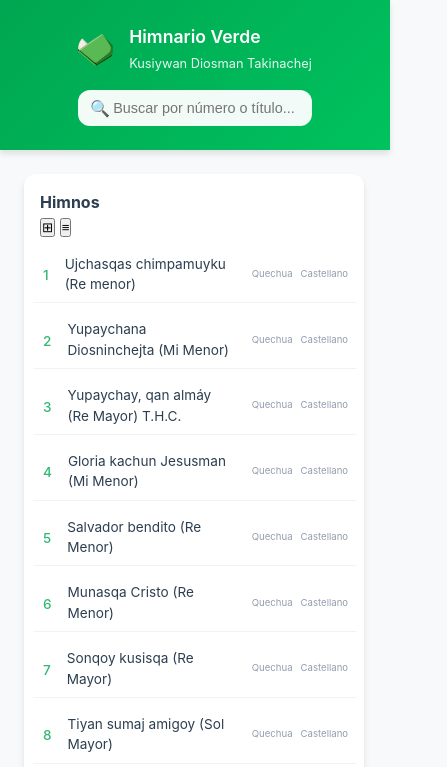
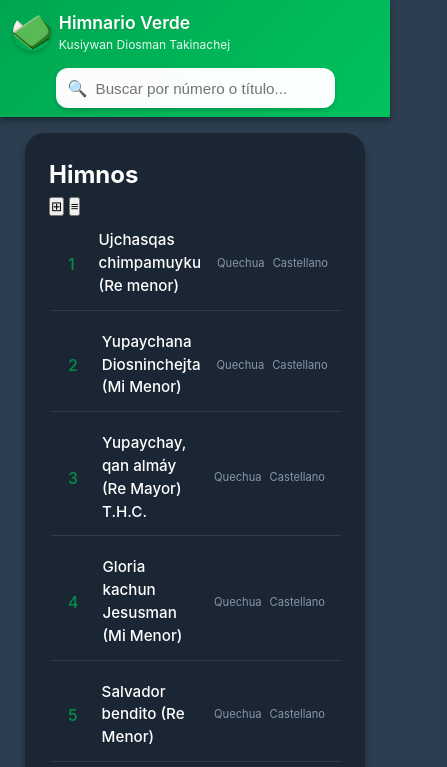
Before and after one commit to nextappcode/himnario_verde, a plain HTML site: page index.html in a window 390 px wide. Shown: the top 767 px of the page, 447 px wide, since content can reach past the window. Drawn offline with Linux system fonts and the light colour scheme.

Commit message:
Add files via upload

```diff
--- a/lyrics.css
+++ b/lyrics.css
@@ -104,13 +104,13 @@
 
 /* Estilo de lista en cascada */
 .lyrics-line {
-    padding: 0.5rem 1rem 0.5rem 2rem;
+    padding: 0.75rem 1.2rem 0.75rem 2.5rem;
     position: relative;
-    font-size: 0.95rem;
-    line-height: 1.6;
+    font-size: 1.1rem;
+    line-height: 1.8;
     color: var(--text-primary);
     border-left: 2px solid transparent;
-    margin-bottom: 0.25rem;
+    margin-bottom: 0.35rem;
     transition: all 0.2s ease;
     animation: slideIn 0.3s ease-out backwards;
 }
@@ -118,9 +118,10 @@
 .lyrics-line::before {
     content: '♪';
     position: absolute;
-    left: 0.75rem;
+    left: 1rem;
     opacity: 0.5;
     color: var(--primary);
+    font-size: 1.1rem;
 }
 
 .lyrics-line:hover {
@@ -183,12 +184,14 @@
     }
 
     .lyrics-line {
-        padding: 0.4rem 0.8rem 0.4rem 1.5rem;
-        font-size: 0.9rem;
+        padding: 0.6rem 1rem 0.6rem 2rem;
+        font-size: 1rem;
+        line-height: 1.6;
     }
 
     .lyrics-line::before {
-        left: 0.4rem;
+        left: 0.6rem;
+        font-size: 1rem;
     }
 }
 
@@ -216,14 +219,19 @@
     }
 
     .lyrics-line {
-        padding: 0.3rem 0.6rem 0.3rem 1.3rem;
-        font-size: 0.85rem;
-        line-height: 1.4;
+        padding: 0.5rem 0.8rem 0.5rem 1.8rem;
+        font-size: 0.95rem;
+        line-height: 1.5;
     }
 
     .close-btn {
         font-size: 1.2rem;
         padding: 0.3rem;
+    }
+
+    .lyrics-line::before {
+        left: 0.6rem;
+        font-size: 1rem;
     }
 }
 
--- a/styles.css
+++ b/styles.css
@@ -9,19 +9,19 @@
     --gradient-hover: linear-gradient(135deg, var(--primary-light), var(--primary));
 
     /* Colores de fondo */
-    --bg-main: #f8f9fa;
-    --bg-card: #ffffff;
-    --bg-modal: rgba(0, 0, 0, 0.5);
+    --bg-main: #2C3E50;
+    --bg-card: #1a2634;
+    --bg-modal: rgba(0, 0, 0, 0.8);
 
     /* Colores de texto */
-    --text-primary: #2C3E50;
-    --text-secondary: #64748b;
+    --text-primary: #ffffff;
+    --text-secondary: #b4c6d8;
     --text-light: #ffffff;
 
     /* Sombras */
-    --shadow-sm: 0 2px 4px rgba(0, 0, 0, 0.05);
-    --shadow-md: 0 4px 6px rgba(0, 0, 0, 0.1);
-    --shadow-lg: 0 10px 15px rgba(0, 0, 0, 0.1);
+    --shadow-sm: 0 2px 4px rgba(0, 0, 0, 0.2);
+    --shadow-md: 0 4px 6px rgba(0, 0, 0, 0.3);
+    --shadow-lg: 0 10px 15px rgba(0, 0, 0, 0.3);
 
     /* Bordes */
     --radius-sm: 8px;
@@ -86,6 +86,7 @@ body {
     height: 40px;
     border-radius: 50%;
     object-fit: cover;
+    box-shadow: var(--shadow-sm);
 }
 
 .logo-text {
@@ -95,11 +96,14 @@ body {
 .logo-text h1 {
     font-size: 1.25rem;
     font-weight: 600;
+    margin: 0;
+    text-shadow: 1px 1px 2px rgba(0,0,0,0.1);
 }
 
 .logo-text span {
     font-size: 0.875rem;
     opacity: 0.9;
+    display: block;
 }
 
 /* Buscador */
@@ -118,10 +122,10 @@ body {
     background: rgba(255, 255, 255, 0.95);
     font-size: 0.95rem;
     transition: all 0.3s ease;
+    box-shadow: var(--shadow-sm);
 }
 
 .search-box input:focus {
-    outline: none;
     background: white;
     box-shadow: var(--shadow-md);
 }
@@ -170,7 +174,7 @@ body {
     transition: all 0.2s ease;
     cursor: pointer;
     background: transparent;
-    border-bottom: 1px solid rgba(0, 0, 0, 0.05);
+    border-bottom: 1px solid rgba(255, 255, 255, 0.1);
 }
 
 /* Número de canción */
@@ -197,7 +201,7 @@ body {
 .song-title {
     font-size: 0.95rem;
     color: var(--text-primary);
-    font-weight: 400;
+    font-weight: 500;
 }
 
 /* Etiquetas de idioma */
@@ -215,7 +219,7 @@ body {
 
 /* Efectos hover */
 .song-card:hover {
-    background: rgba(0, 166, 81, 0.03);
+    background: rgba(0, 166, 81, 0.15);
     border-left-color: var(--primary);
     padding-left: 1.5rem;
 }
@@ -237,25 +241,59 @@ body {
 }
 
 @media (max-width: 768px) {
+    .app-header {
+        padding: 0.75rem 1rem;
+    }
+
     .header-inner {
         flex-direction: column;
-        gap: var(--space-sm);
-        padding: var(--space-sm);
-    }
-
-    .search-box {
-        max-width: 100%;
-        width: 100%;
+        gap: 0.8rem;
     }
 
     .logo-section {
         width: 100%;
-        justify-content: center;
+        justify-content: flex-start;
+        margin-bottom: 0.3rem;
     }
 
     .logo-img {
-        width: 35px;
-        height: 35px;
+        width: 42px;
+        height: 42px;
+    }
+
+    .logo-text h1 {
+        font-size: 1.2rem;
+    }
+
+    .search-box {
+        width: 100%;
+        max-width: none;
+    }
+
+    .search-box input {
+        padding: 0.8rem 2.8rem;
+        font-size: 1rem;
+        border-radius: var(--radius-lg);
+        background: rgba(255, 255, 255, 0.98);
+    }
+}
+
+@media (max-width: 480px) {
+    .app-header {
+        padding: 0.6rem 0.8rem;
+    }
+
+    .header-inner {
+        gap: 0.6rem;
+    }
+
+    .logo-section {
+        gap: 0.5rem;
+    }
+
+    .logo-img {
+        width: 38px;
+        height: 38px;
     }
 
     .logo-text h1 {
@@ -263,78 +301,13 @@ body {
     }
 
     .logo-text span {
-        font-size: 0.8rem;
-    }
-
-    .songs-container {
-        margin: var(--space-xs);
-        padding: var(--space-sm);
-        border-radius: var(--radius-md);
-    }
-
-    .song-card {
-        padding: var(--space-xs) var(--space-sm);
-    }
-
-    .song-number {
-        min-width: 1.8rem;
-        font-size: 0.9rem;
-    }
-
-    .song-title {
-        font-size: 0.9rem;
-    }
-
-    .language-tag {
-        font-size: 0.65rem;
-    }
-}
-
-@media (max-width: 480px) {
-    .app-header {
-        position: sticky;
-        top: 0;
-    }
-
-    .header-inner {
-        padding: var(--space-xs);
+        font-size: 0.75rem;
     }
 
     .search-box input {
-        padding: 0.6rem 0.8rem;
-        padding-left: 2.2rem;
-        font-size: 0.9rem;
-    }
-
-    .songs-container {
-        margin: var(--space-xs);
-        padding: var(--space-xs);
-    }
-
-    .songs-header {
-        padding: var(--space-xs);
-    }
-
-    .songs-header h2 {
-        font-size: 1rem;
-    }
-
-    .song-card {
-        padding: var(--space-xs);
-    }
-
-    .song-number {
-        min-width: 1.5rem;
-        font-size: 0.85rem;
-        padding-right: var(--space-xs);
-    }
-
-    .song-title {
-        font-size: 0.85rem;
-    }
-
-    .language-tag {
-        font-size: 0.6rem;
+        padding: 0.7rem 2.5rem;
+        font-size: 0.95rem;
+        border-radius: var(--radius-md);
     }
 }
 
```
